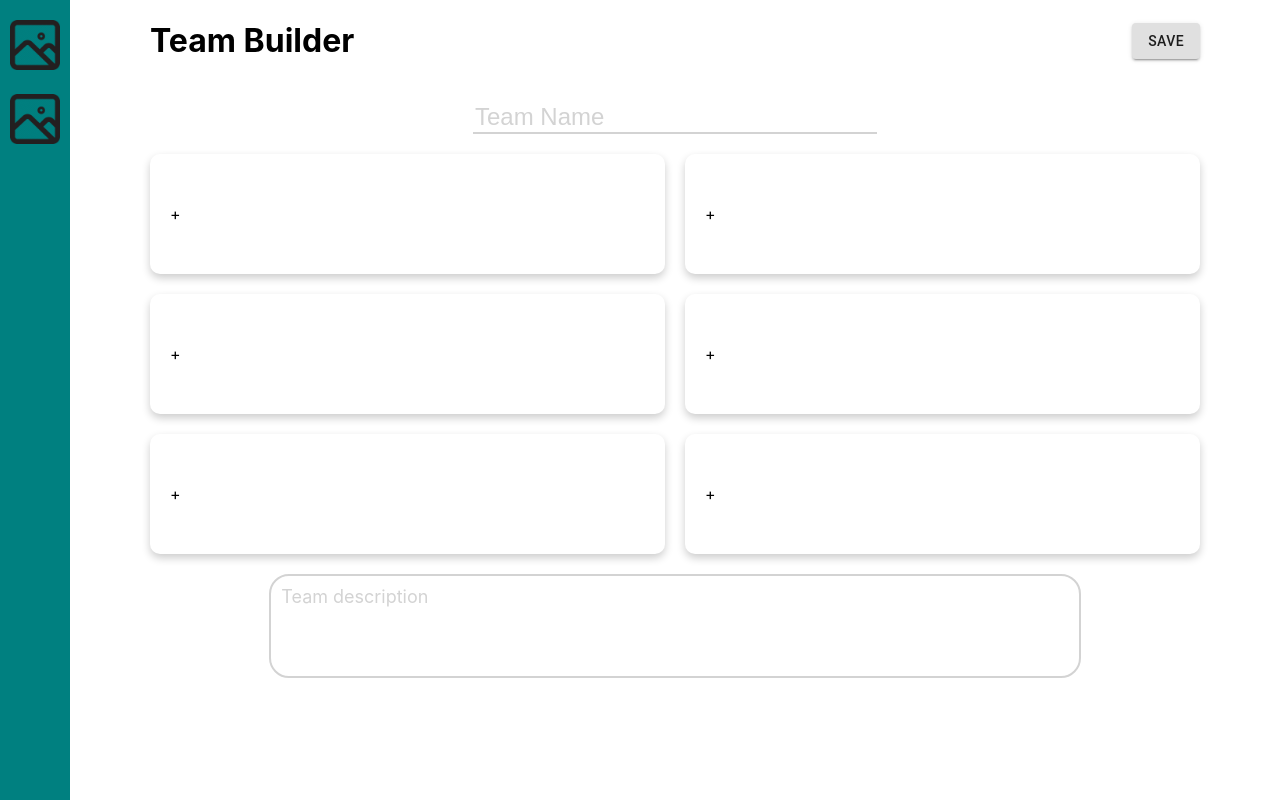
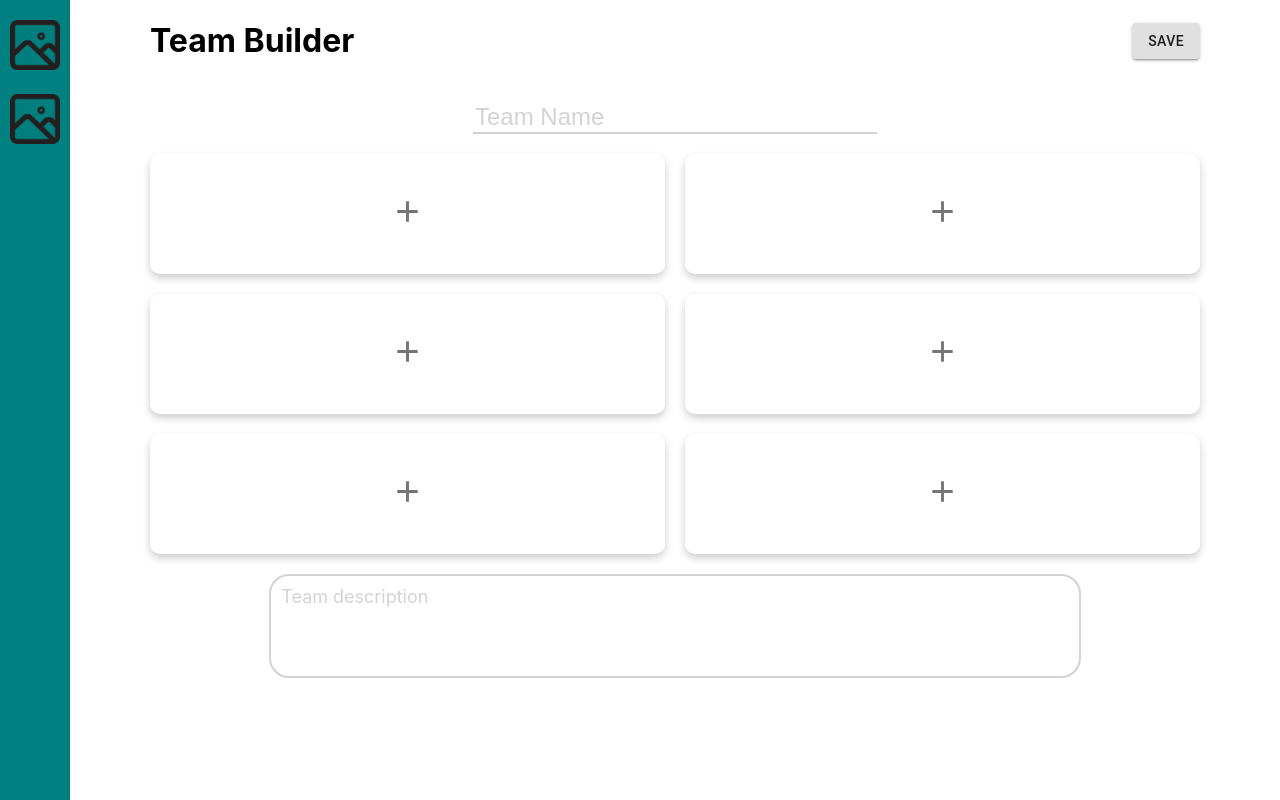
Before and after one commit to seif-y/PokeBuilder, a React (Create React App) app in the folder frontend/: page /teams in a window 1280 px wide. Built offline with nearby package versions, Linux system fonts and the light colour scheme.

Commit message:
Added some final styling changes before PR

```diff
--- a/frontend/src/components/team-builder/TeamBuilder.jsx
+++ b/frontend/src/components/team-builder/TeamBuilder.jsx
@@ -43,7 +43,7 @@ export default function TeamBuilder() {
         <div id="modal-root" className={styles.teamBuilderContainer}>
             <div className={styles.titleContainer}>
                 <h1> Team Builder </h1>
-                <Button variant="contained" className={styles.saveButton} onClick={() => saveTeam()}>
+                <Button variant="contained" onClick={() => saveTeam()}>
                     Save
                 </Button>
             </div>
--- a/frontend/src/components/team-builder/TeamBuilder.module.css
+++ b/frontend/src/components/team-builder/TeamBuilder.module.css
@@ -11,12 +11,6 @@
     justify-content: space-between;
     align-items: center;
     width: 100%;
-}
-
-.saveButton {
-    height: max-content;
-    font-size: large;
-    padding: 8px;
 }
 
 .teamContainer {
--- a/frontend/src/components/team-builder/team-selector/TeamMember.jsx
+++ b/frontend/src/components/team-builder/team-selector/TeamMember.jsx
@@ -4,6 +4,7 @@ import Modal from "../../global/Modal";
 import TeamMemberSearch from "./TeamMemberSearch";
 import styles from "./TeamMember.module.css";
 import CloseIcon from "@material-ui/icons/Close";
+import AddIcon from "@material-ui/icons/Add";
 
 export default function TeamMember({ index, onUpdate }) {
     const [pokemon, setPokemon] = useState(null);
@@ -34,7 +35,11 @@ export default function TeamMember({ index, onUpdate }) {
 
     function renderPokemon() {
         if (pokemon === null) {
-            return "+";
+            return (
+                <div className={styles.addIconContainer}>
+                    <AddIcon fontSize="large" color="action" />
+                </div>
+            );
         } else {
             return (
                 <React.Fragment>
@@ -51,7 +56,7 @@ export default function TeamMember({ index, onUpdate }) {
                             onChange={(e) => setNotes(e.target.value)}
                         />
                     </div>
-                    <CloseIcon className={styles.closeButton} onClick={(e) => clearPokemon(e)} />
+                    <CloseIcon color="action" className={styles.closeButton} onClick={(e) => clearPokemon(e)} />
                 </React.Fragment>
             );
         }
--- a/frontend/src/components/team-builder/team-selector/TeamMember.module.css
+++ b/frontend/src/components/team-builder/team-selector/TeamMember.module.css
@@ -11,6 +11,15 @@
 .container:hover {
     box-shadow: 0 8px 16px 0 rgba(0, 0, 0, 0.2);
     cursor: pointer;
+}
+
+.addIconContainer {
+    width: 100%;
+}
+
+.addIcon > * {
+    font-size: 2em;
+    color: lightgray;
 }
 
 .pokemonSprite {
```
